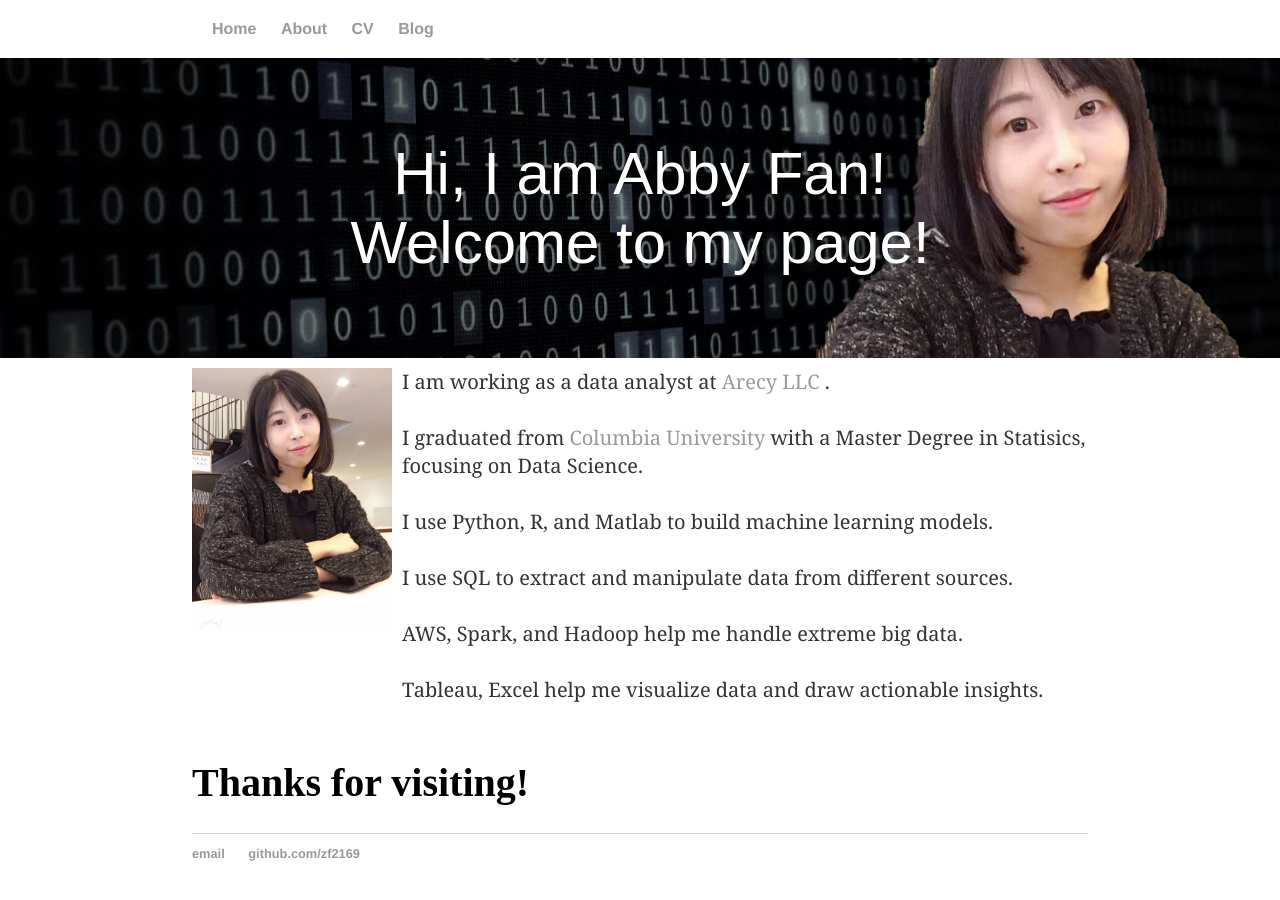
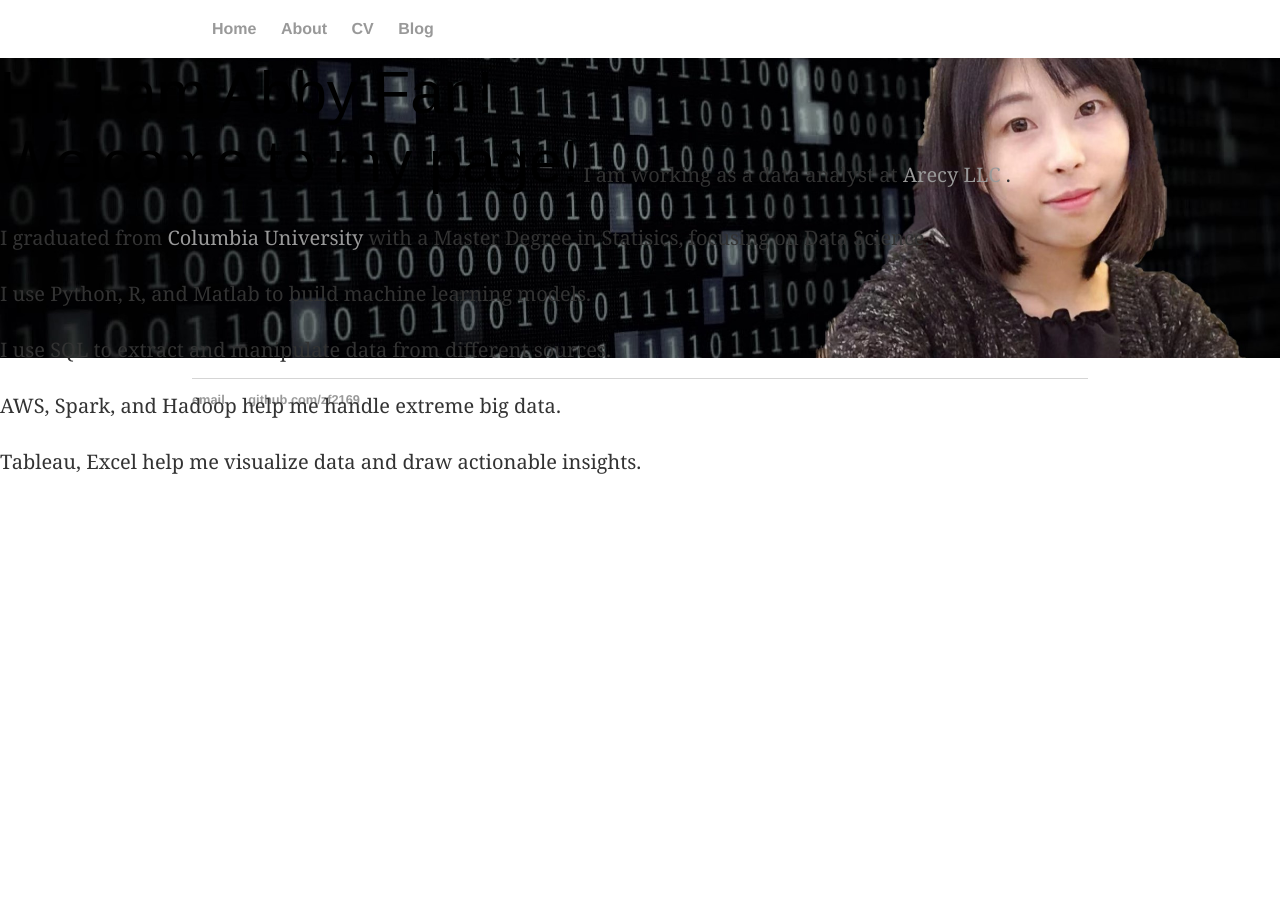
Before and after one commit to zf2169/zf2169.github.io, a Jekyll site: the page built from index.html, in a window 1280 px wide. Built offline with Jekyll 4.4.1, drawn with Linux system fonts in a browser that asks for light colours.

Commit message:
Update index.html

```diff
--- a/index.html
+++ b/index.html
@@ -5,15 +5,11 @@ title: Abby Fan Personal Website
 
 <background>
 <div class="home-image">
-  <div class="hero-text">
+  <!--div class="hero-text"-->
 	<h1l>Hi, I am Abby Fan!<br>
 	Welcome to my page!</h1l>
-  </div>
-</div>
-</background>
 
-<div class= "maintext">
-	<img  class="img-circle avatar" alt="Abby Fan" src="img/BHPL78898.JPG" width="200px" style="float: left; margin-bottom: 100px";>
+	<!--img  class="img-circle avatar" alt="Abby Fan" src="img/BHPL78898.JPG" width="200px" style="float: left; margin-bottom: 100px";-->
 
 	<p2>I am working as a data analyst at <a href="https://www.arecy-us.com/"> Arecy LLC </a>. <br><br>
 	I graduated from <a href="https://www.columbia.edu/"> Columbia University </a> with a Master Degree in Statisics, focusing on Data Science. <br><br>
@@ -22,5 +18,5 @@ title: Abby Fan Personal Website
 	AWS, Spark, and Hadoop help me handle extreme big data. <br><br>
 	Tableau, Excel help me visualize data and draw actionable insights. <br><br></p2>
 
-	<h1>Thanks for visiting!<br></h1>
 </div>
+</background>
```
